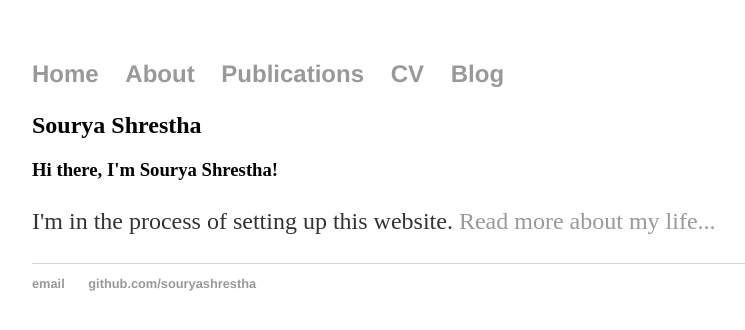
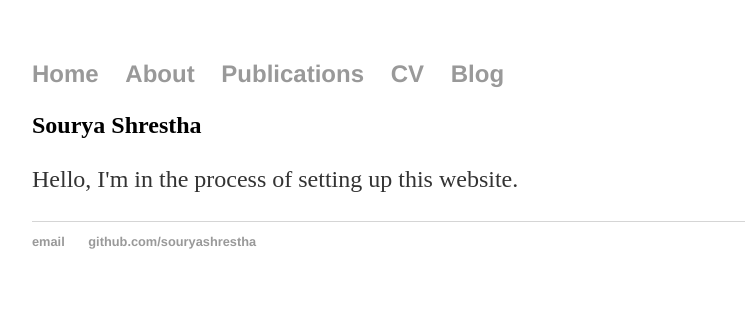
Before and after one commit to souryashrestha/souryashrestha.github.io, a Jekyll site: the page built from index.html, in a window 1280 px wide. Shown: the top 330 px of the page, without its empty margins (160-905 px from the left). Built offline with Jekyll 4.4.1, drawn with Linux system fonts in a browser that asks for light colours.

Commit message:
Update index.html

```diff
--- a/index.html
+++ b/index.html
@@ -3,6 +3,5 @@ layout: default
 title: Sourya Shrestha
 ---
 <div class="blurb">
-	<h3>Hi there, I'm Sourya Shrestha!</h3>
-	<p>I'm in the process of setting up this website. <a href="/about">Read more about my life...</a></p>
+<p> Hello, I'm in the process of setting up this website. </p>
 </div><!-- /.blurb -->
```
